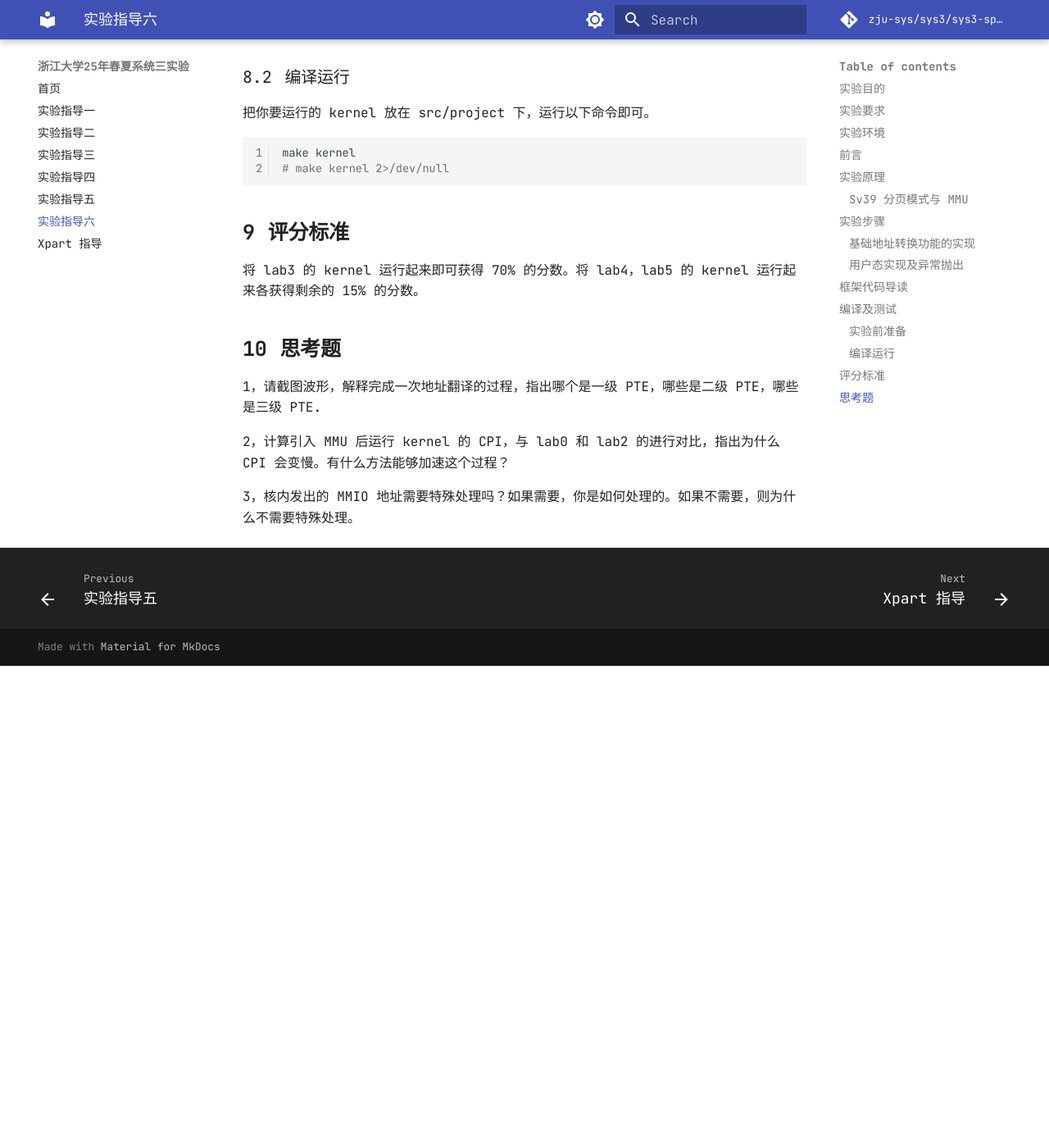
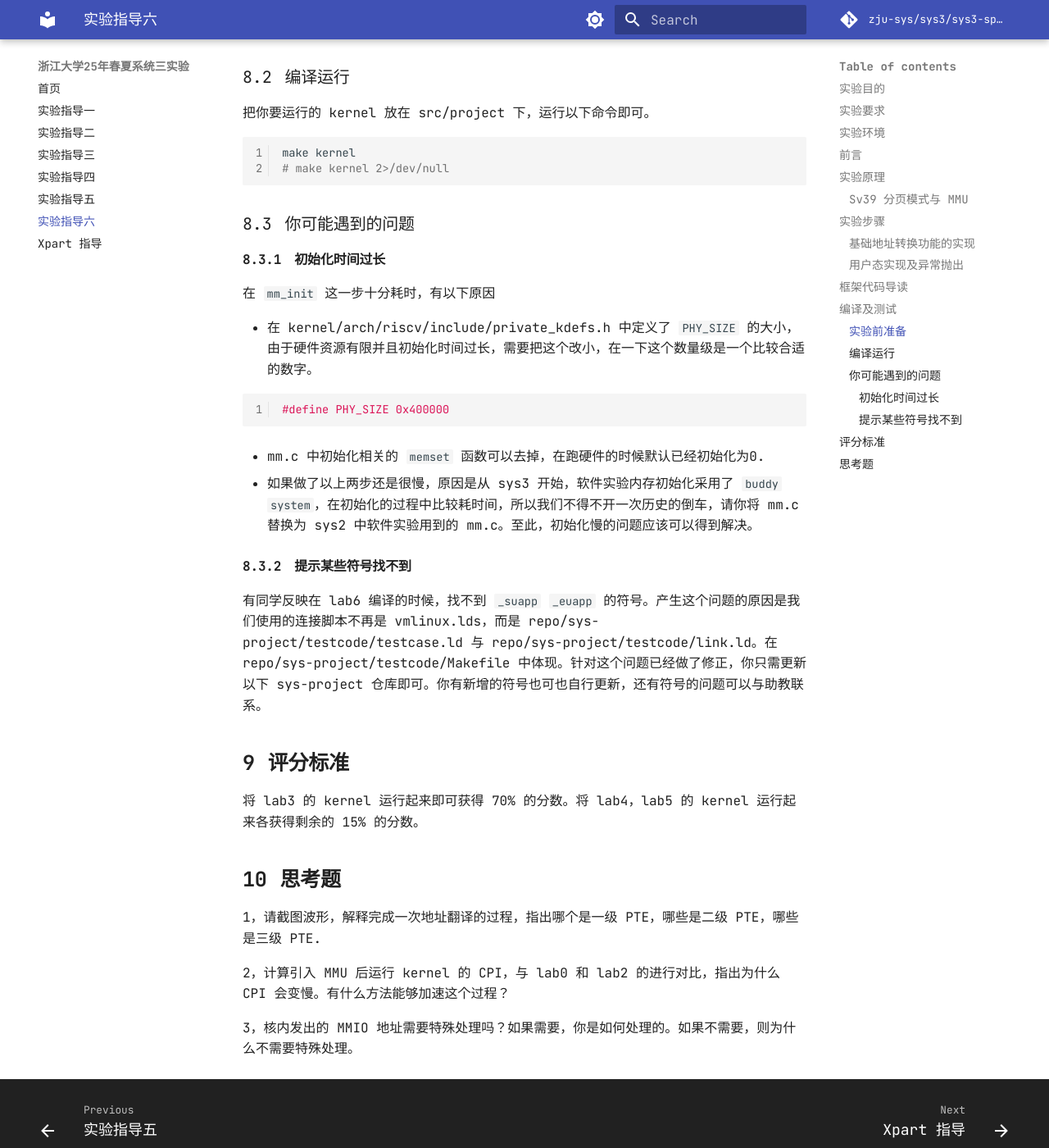
Before and after one commit to ZZC071212/computer_system, an MkDocs documentation site: the page built from docs/lab6.md, in a window 1280 px wide and 1400 px high, scrolled down 9106 px. Shown: the whole window at 82% size. Built offline with MkDocs 1.6.1 and Material for MkDocs 9.7.7, drawn with Linux system fonts in a browser that asks for light colours; before the commit the page ends 9918 px from its top, so only the background shows below that.

Commit message:
docs: lab6

````diff
--- a/docs/lab6.md
+++ b/docs/lab6.md
@@ -256,6 +256,27 @@ git pull
 make kernel
 # make kernel 2>/dev/null
 ```
+
+### 你可能遇到的问题
+
+#### 初始化时间过长
+
+在 `mm_init` 这一步十分耗时，有以下原因
+
+* 在 kernel/arch/riscv/include/private_kdefs.h 中定义了 `PHY_SIZE` 的大小，由于硬件资源有限并且初始化时间过长，需要把这个改小，在一下这个数量级是一个比较合适的数字。
+
+```c
+#define PHY_SIZE 0x400000
+```
+
+* mm.c 中初始化相关的 `memset` 函数可以去掉，在跑硬件的时候默认已经初始化为0.
+
+* 如果做了以上两步还是很慢，原因是从 sys3 开始，软件实验内存初始化采用了 `buddy system`，在初始化的过程中比较耗时间，所以我们不得不开一次历史的倒车，请你将 mm.c 替换为 sys2 中软件实验用到的 mm.c。至此，初始化慢的问题应该可以得到解决。
+
+#### 提示某些符号找不到
+
+有同学反映在 lab6 编译的时候，找不到 `_suapp` `_euapp` 的符号。产生这个问题的原因是我们使用的连接脚本不再是 vmlinux.lds，而是 repo/sys-project/testcode/testcase.ld 与 repo/sys-project/testcode/link.ld。在repo/sys-project/testcode/Makefile 中体现。针对这个问题已经做了修正，你只需更新以下 sys-project 仓库即可。你有新增的符号也可也自行更新，还有符号的问题可以与助教联系。
+
 ## 评分标准
 将 lab3 的 kernel 运行起来即可获得 70% 的分数。将 lab4，lab5 的 kernel 运行起来各获得剩余的 15% 的分数。
 
--- a/docs/xpart.md
+++ b/docs/xpart.md
@@ -89,7 +89,9 @@ RSB通过追踪最近的CALL指令，建立独立的堆栈结构缓存返回地
 
 #### DMA (Direct Memory Access)
 
-内存和硬件加速器都是外设，但是在他们之间传递数据还是需要 CPU 的参与。比如将一个矩阵的元素载入到矩阵乘法加速器中。在课程上我们学习了 DMA，这是一种不需要 CPU 完全介入的内存访问方式，他允许外设之间直接进行内存的相互访问。有没有一种可能，矩阵加速器在收到CPU的指示之后，直接向某个内存地址发出请求，得到矩阵元素。然后直接计算。CPU 需要做的就只有发出指定两个矩阵的首地址即可。
+内存和硬件加速器都是外设，但是在他们之间传递数据还是需要 CPU 的参与。比如将一个矩阵的元素载入到矩阵乘法加速器中。在课程上我们学习了 DMA，DMA也是一种外设，这是一种不需要 CPU 完全介入的内存访问方式，他允许外设之间直接进行内存的相互访问。有没有一种可能，矩阵加速器在收到CPU的指示之后，直接向某个内存地址发出请求，得到矩阵元素。然后直接计算。CPU 需要做的就只有发出指定两个矩阵的首地址即可。
+
+所以 DMA 接受四个 MMIO 写入，即源地址，目标地址，拷贝长度和任务开始。然后提供一个 MMIO 读出，即任务完成。他就根据这几个信号直接与总线进行交互，不需要通过 CPU。需要注意的是，如果你想尝试完成的是内存到内存的 DMA，由于框架无法同步 DMA 对内存的修改， 可以修改框架使其不报错，尝试读出来验证即可。如果你是内存到外设的DMA则无需修改框架。
 
 可以尝试完成这个机制。
 
````
